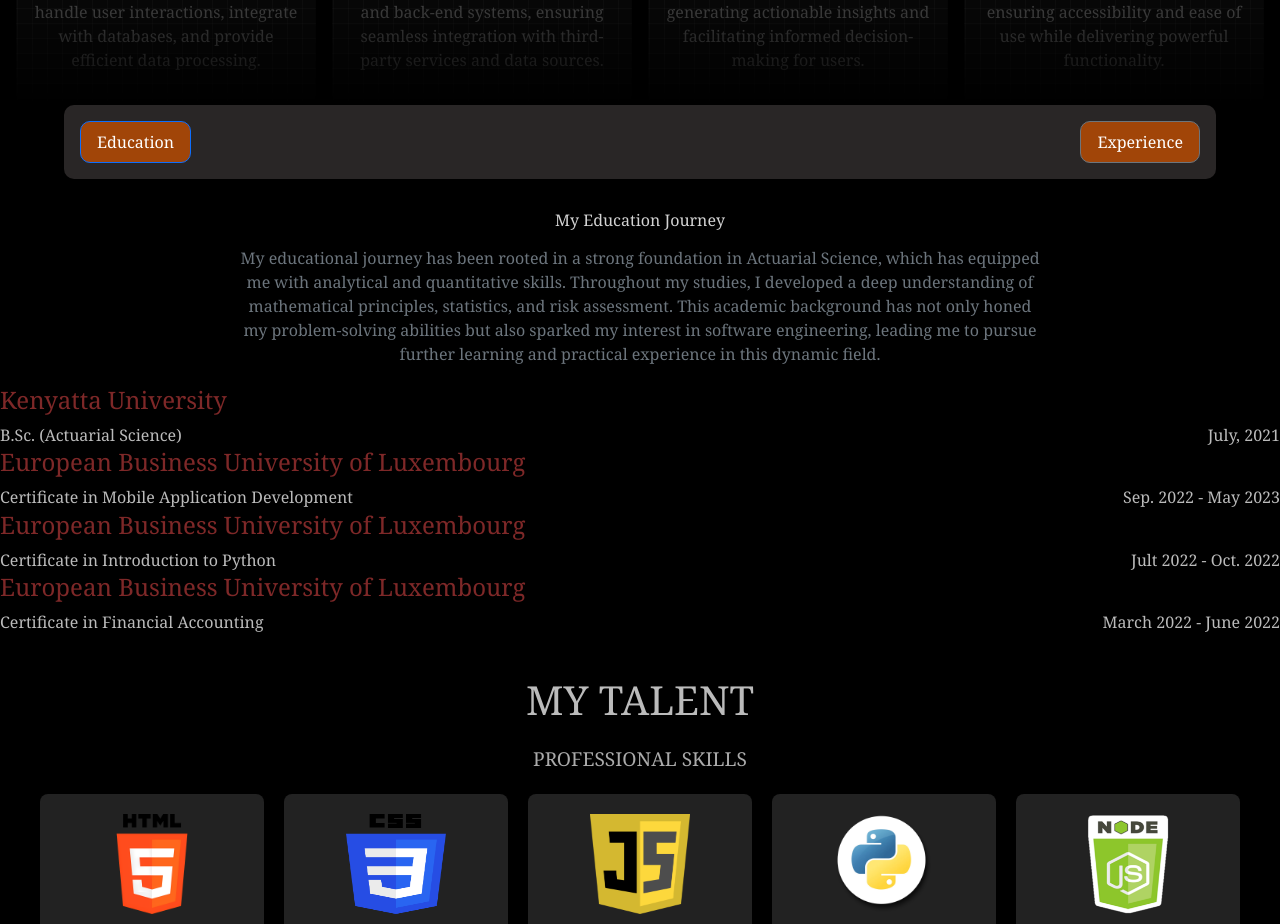
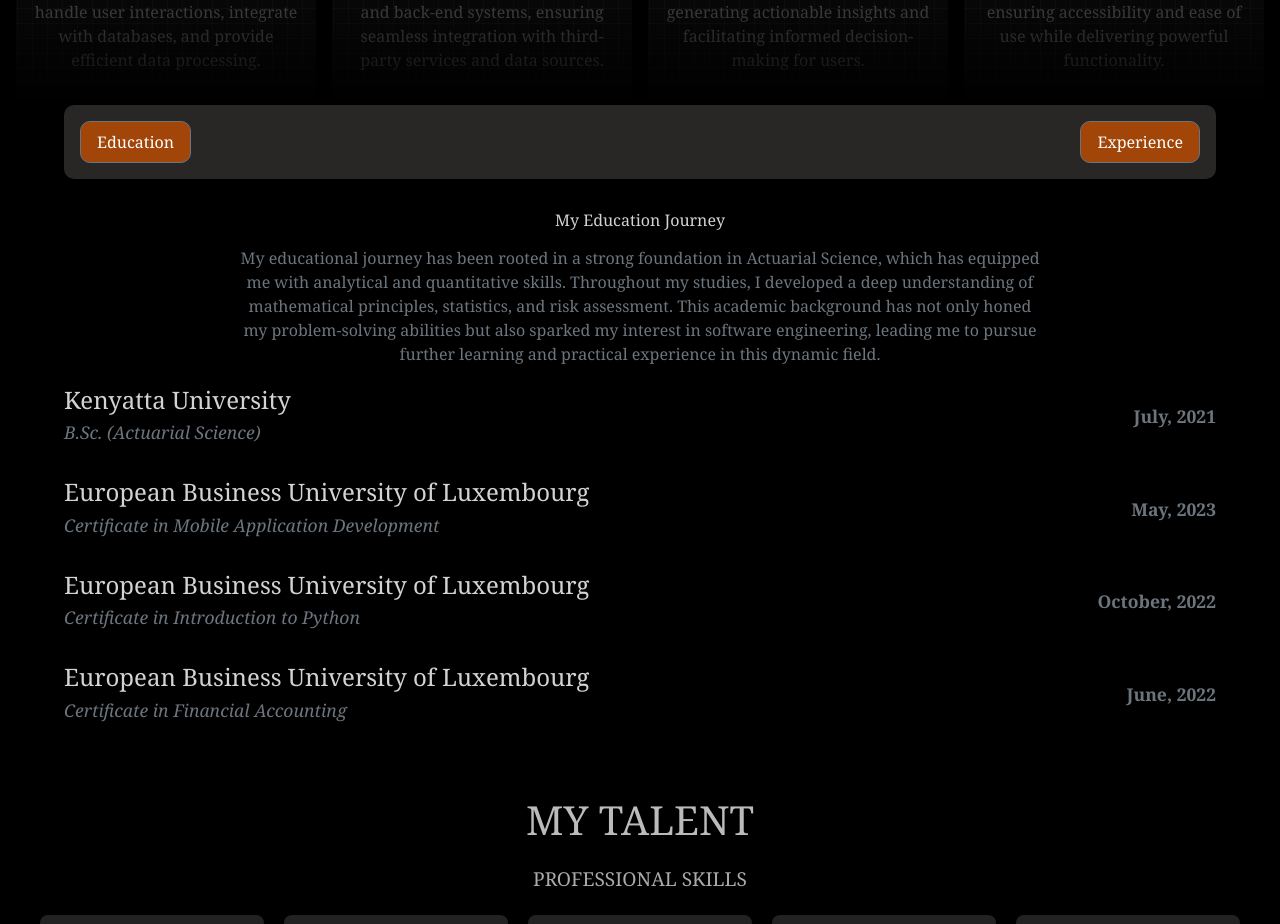
Before and after one commit to wilberforce001/my-portfolio-website, a React (Create React App) app in the folder kipyegonwilber/: page / in a window 1280 px wide. Shown: the part 902-1826 px from the top of the page. Built offline with nearby package versions, Linux system fonts and the light colour scheme.

Commit message:
Styled education section

```diff
--- a/kipyegonwilber/src/components/AboutPage.js
+++ b/kipyegonwilber/src/components/AboutPage.js
@@ -13,44 +13,36 @@
              I developed a deep understanding of mathematical principles, statistics, and risk assessment.
              This academic background has not only honed my problem-solving abilities but also sparked my interest in software engineering,
             leading me to pursue further learning and practical experience in this dynamic field.</p>
-            <ul className="professional-journey">
+            <ul className="educational-journey">
             <li>
-              <div className="professional-title">
+            <div className="education-container">
+              <div className="left-content">
                 <h2>Kenyatta University</h2>
+                <span className="degree text-secondary">B.Sc. (Actuarial Science)</span>
               </div>
-              <div className="skills-year-container">
-                <div className="skill-tags">
-                  <span className="skill-tag">B.Sc. (Actuarial Science)</span>
-                </div>
-                <span className="year">July, 2021</span>
+              <span className="year text-secondary">July, 2021</span>
+            </div>
+            <div className="education-container">
+              <div className="left-content">
+                <h2>European Business University of Luxembourg</h2>
+                <span className="degree text-secondary">Certificate in Mobile Application Development</span>
               </div>
-              <div className="professional-title">
+              <span className="year text-secondary">May, 2023</span>
+            </div>
+            <div className="education-container">
+              <div className="left-content">
                 <h2>European Business University of Luxembourg</h2>
+                <span className="degree text-secondary">Certificate in Introduction to Python</span>
               </div>
-              <div className="skills-year-container">
-                <div className="skill-tags">
-                  <span className="skill-tag">Certificate in Mobile Application Development</span>
-                </div>
-                <span className="year">Sep. 2022 - May 2023</span>
+              <span className="year text-secondary">October, 2022</span>
+            </div>
+            <div className="education-container">
+              <div className="left-content">
+                <h2>European Business University of Luxembourg</h2>
+                <span className="degree text-secondary">Certificate in Financial Accounting</span>
               </div>
-              <div className="professional-title">
-                <h2>European Business University of Luxembourg</h2>
-              </div>
-              <div className="skills-year-container">
-                <div className="skill-tags">
-                  <span className="skill-tag">Certificate in Introduction to Python </span>
-                </div>
-                <span className="year">Jult 2022 - Oct. 2022</span>
-              </div>
-              <div className="professional-title">
-                <h2>European Business University of Luxembourg</h2>
-              </div>
-              <div className="skills-year-container">
-                <div className="skill-tags">
-                  <span className="skill-tag">Certificate in Financial Accounting</span>
-                </div>
-                <span className="year">March 2022 - June 2022</span>
-              </div>
+              <span className="year text-secondary">June, 2022</span>
+            </div>
             </li>
           </ul>
         </div>
@@ -110,7 +102,7 @@
 
             <div>
                 <div className="button-section">
-                    <button onClick={() => setActiveTab('education')} className="btn btn-primary">Education</button>
+                    <button onClick={() => setActiveTab('education')} className="btn btn-secondary">Education</button>
                     <button onClick={() => setActiveTab('experience')} className="btn btn-secondary">Experience</button>
                 </div>
                 <div>
--- a/kipyegonwilber/src/styles/styles.css
+++ b/kipyegonwilber/src/styles/styles.css
@@ -238,75 +238,62 @@
   margin-right: auto;
 }
 
-
-.professional-journey {
-  /* background-image:
-  linear-gradient(90deg, rgba(255, 255, 255, 0.06) 1px, transparent 1px),
-  linear-gradient(rgba(255, 255, 255, 0.06) 1px, transparent 1px);
-  background-size: 30px 30px; */
-  list-style-type: none;
+.educational-journey {
+  list-style: none;
   padding: 0;
   margin: 0;
-  text-align: left;
 }
 
-
-.professional-title {
+.education-container {
   display: flex;
   justify-content: space-between;
   align-items: center;
-  font-weight: bold;
-  margin-bottom: 0.5rem;
+  width: 90%;
+  margin: 0 auto;
+  flex-wrap: nowrap;
+  margin-bottom: 2em;
 }
 
-.professional-title h2 {
-  font-size: 1.5rem;
-  margin: 0;
-  color: #7e2828;
+.left-content {
+  display: flex;
+  flex-direction: column;
+  text-align: left;
+  flex-grow: 1;
 }
 
-.skills-year-container {
-  display: flex;
-  justify-content: space-between;
-  align-items: center;
-  margin-top: 0.5rem;
+.left-content h2 {
+  margin: 0;
+  font-size: 1.5rem
 }
 
-.skills-and-year {
-  display: flex;
-  align-items: center;
-  gap: 1rem;
+.degree {
+  font-style: italic;
+  display: block;
+  margin-top: 0.2em;
+  color: #fff;
+  font-size: 1.1rem
 }
 
-.skill-tags {
-  /* margin-top: 2rem;  */
-  flex-wrap: wrap;
-  display: flex;
-  gap: 0.5rem;
+.year {
+  text-align: right;
+  font-weight: bold;
+  min-width: 80px;
+  color: #ffffff;
+  font-size: 1.1rem;
 }
 
-.skill-tag {
-  /* padding: 0.3rem 0.7rem; */
-  /* background-color: #333; */
-  color: #bbb;
-  border-radius: 15px;
-  /* font-size: 0.9rem; */
-  /* font-weight: 500; */
-  transition: background-color 0.3s ease;
-  cursor: pointer;
+@media (max-width: 600px) {
+  .year {
+    align-self: flex-end;
+    margin-top: 0.5em;
+  }
+  .left-content h2,
+  .degree,
+  .year {
+    font-size: 1.2em;
+  }
 }
 
-.skill-tag:hover {
-  background-color: #6f42c1;
-}
-
-
-.year {
-  /* font-size: 2rem; */
-  color: #bbb;
-  white-space: nowrap;
-  margin-left: 1rem;
-}
 
 .description-container {
   margin-top: 1rem;
```
